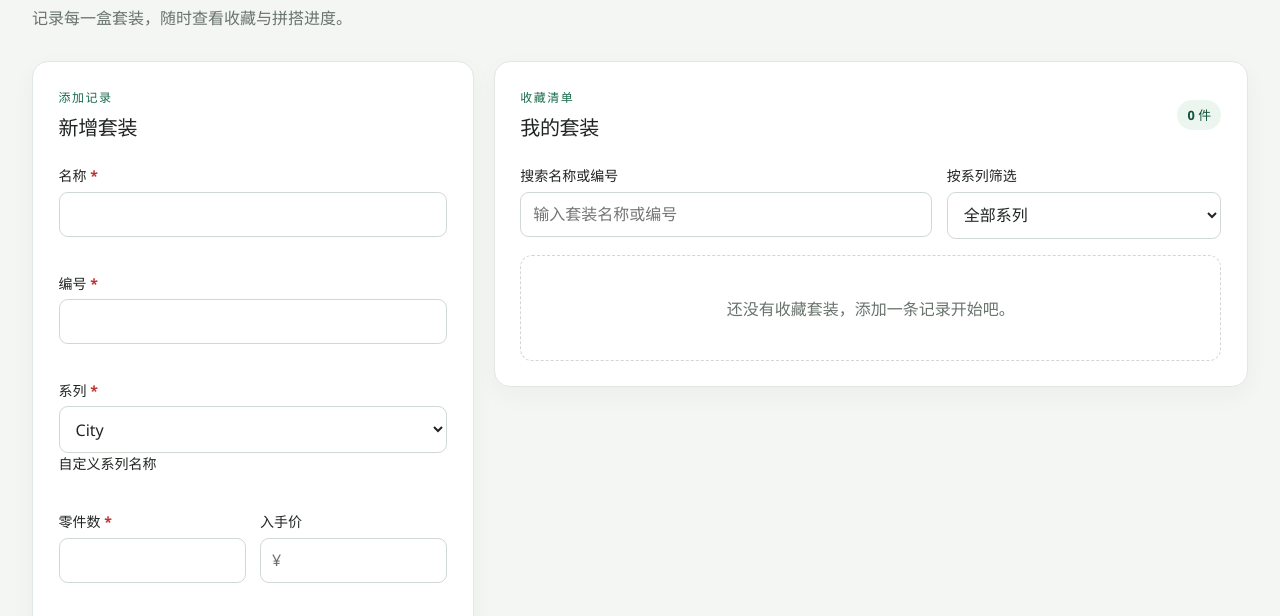
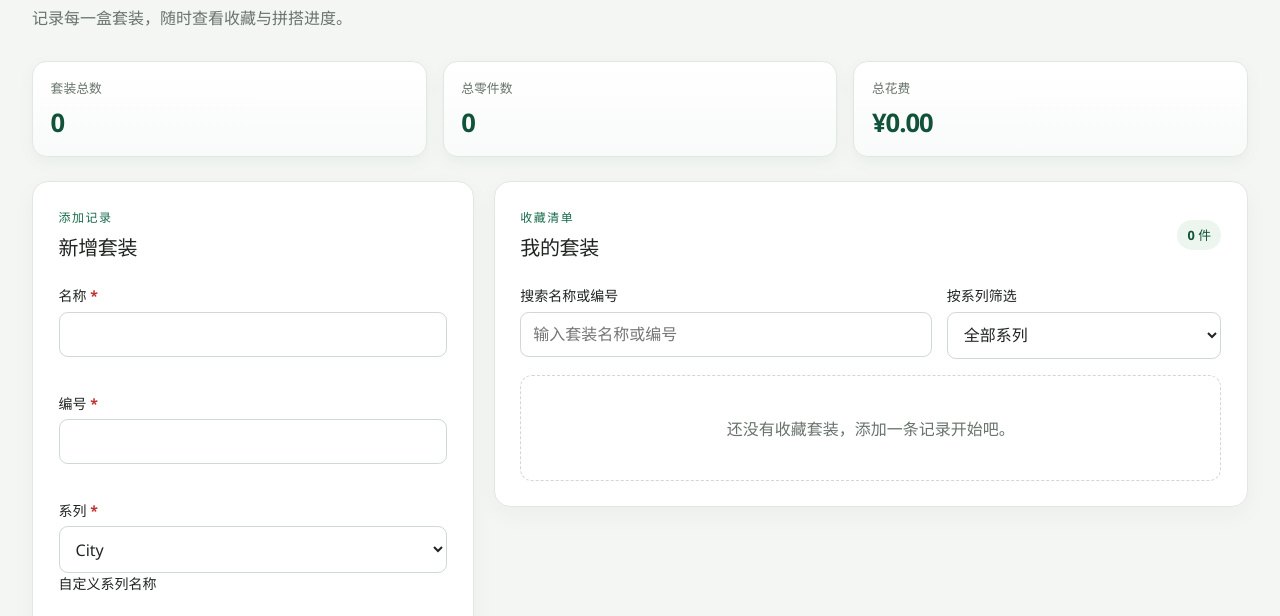
Before and after one commit to Patrick38o3/lego--collections, a plain HTML site: page index.html in a window 1280 px wide. Shown: the part 135-751 px from the top of the page. Drawn offline with Linux system fonts and the light colour scheme.

Commit message:
完成数据统计看板

```diff
--- a/index.html
+++ b/index.html
@@ -13,6 +13,21 @@
       <h1>乐高套装收藏</h1>
       <p class="intro">记录每一盒套装，随时查看收藏与拼搭进度。</p>
     </header>
+
+    <section class="stats-grid" aria-label="收藏统计">
+      <div class="stat-card">
+        <p class="stat-label">套装总数</p>
+        <p class="stat-value" id="stat-total">0</p>
+      </div>
+      <div class="stat-card">
+        <p class="stat-label">总零件数</p>
+        <p class="stat-value" id="stat-pieces">0</p>
+      </div>
+      <div class="stat-card">
+        <p class="stat-label">总花费</p>
+        <p class="stat-value" id="stat-cost">¥0.00</p>
+      </div>
+    </section>
 
     <div class="content-grid">
       <section class="panel form-panel" aria-labelledby="form-title">
@@ -193,6 +208,35 @@
     .intro {
       margin-bottom: 0;
       color: var(--muted);
+    }
+
+    .stats-grid {
+      display: grid;
+      grid-template-columns: repeat(3, minmax(0, 1fr));
+      gap: 1rem;
+      margin-bottom: 1.5rem;
+    }
+
+    .stat-card {
+      padding: 1rem 1.1rem;
+      border: 1px solid var(--line);
+      border-radius: 0.9rem;
+      background: linear-gradient(180deg, #ffffff 0%, #f8fbf9 100%);
+      box-shadow: 0 0.35rem 1rem rgb(23 107 74 / 5%);
+    }
+
+    .stat-label {
+      margin: 0 0 0.5rem;
+      color: var(--muted);
+      font-size: 0.8rem;
+    }
+
+    .stat-value {
+      margin: 0;
+      font-size: clamp(1.6rem, 2vw, 2.2rem);
+      font-weight: 800;
+      letter-spacing: -0.04em;
+      color: var(--green-dark);
     }
 
     .content-grid {
@@ -432,6 +476,10 @@
         grid-template-columns: minmax(0, 1fr);
       }
 
+      .stats-grid {
+        grid-template-columns: minmax(0, 1fr);
+      }
+
       .filter-controls {
         grid-template-columns: minmax(0, 1fr);
         gap: 0;
@@ -460,6 +508,9 @@
       const list = document.getElementById("collection-list");
       const count = document.getElementById("collection-count");
       const formMessage = document.getElementById("form-message");
+      const totalStat = document.getElementById("stat-total");
+      const piecesStat = document.getElementById("stat-pieces");
+      const costStat = document.getElementById("stat-cost");
       const searchInput = document.getElementById("collection-search");
       const seriesFilter = document.getElementById("series-filter");
       const fieldNames = ["name", "number", "series", "pieceCount", "price", "notes"];
@@ -589,7 +640,28 @@
         return element;
       }
 
+      function updateStats() {
+        const total = sets.length;
+        const pieces = sets.reduce((sum, set) => {
+          const pieceCount = Number(set.pieceCount);
+          return sum + (Number.isFinite(pieceCount) ? pieceCount : 0);
+        }, 0);
+        const cost = sets.reduce((sum, set) => {
+          const value = String(set.price ?? "").trim();
+          if (value === "") {
+            return sum;
+          }
+          const numeric = Number(value);
+          return sum + (Number.isFinite(numeric) ? numeric : 0);
+        }, 0);
+
+        totalStat.textContent = String(total);
+        piecesStat.textContent = String(pieces);
+        costStat.textContent = `¥${cost.toFixed(2)}`;
+      }
+
       function renderSets() {
+        updateStats();
         list.replaceChildren();
         count.textContent = `${sets.length} 件`;
 
```
